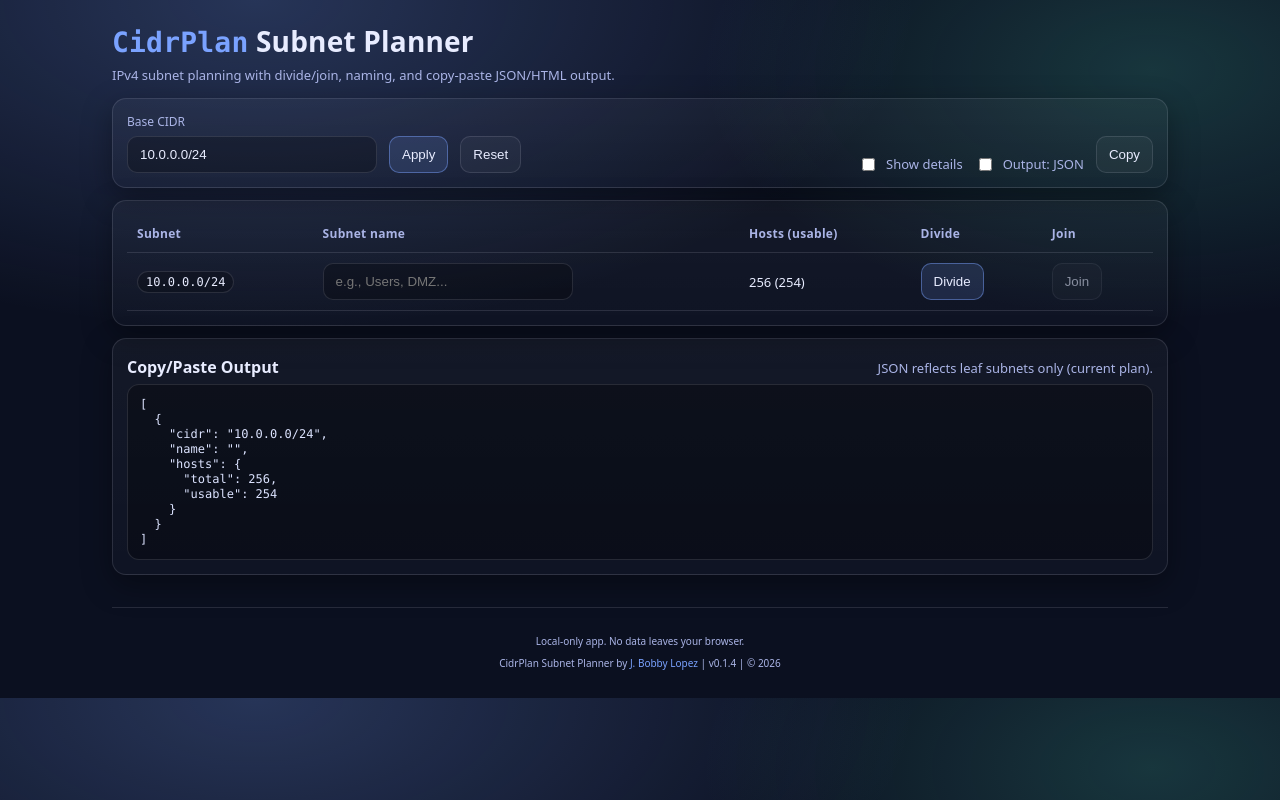
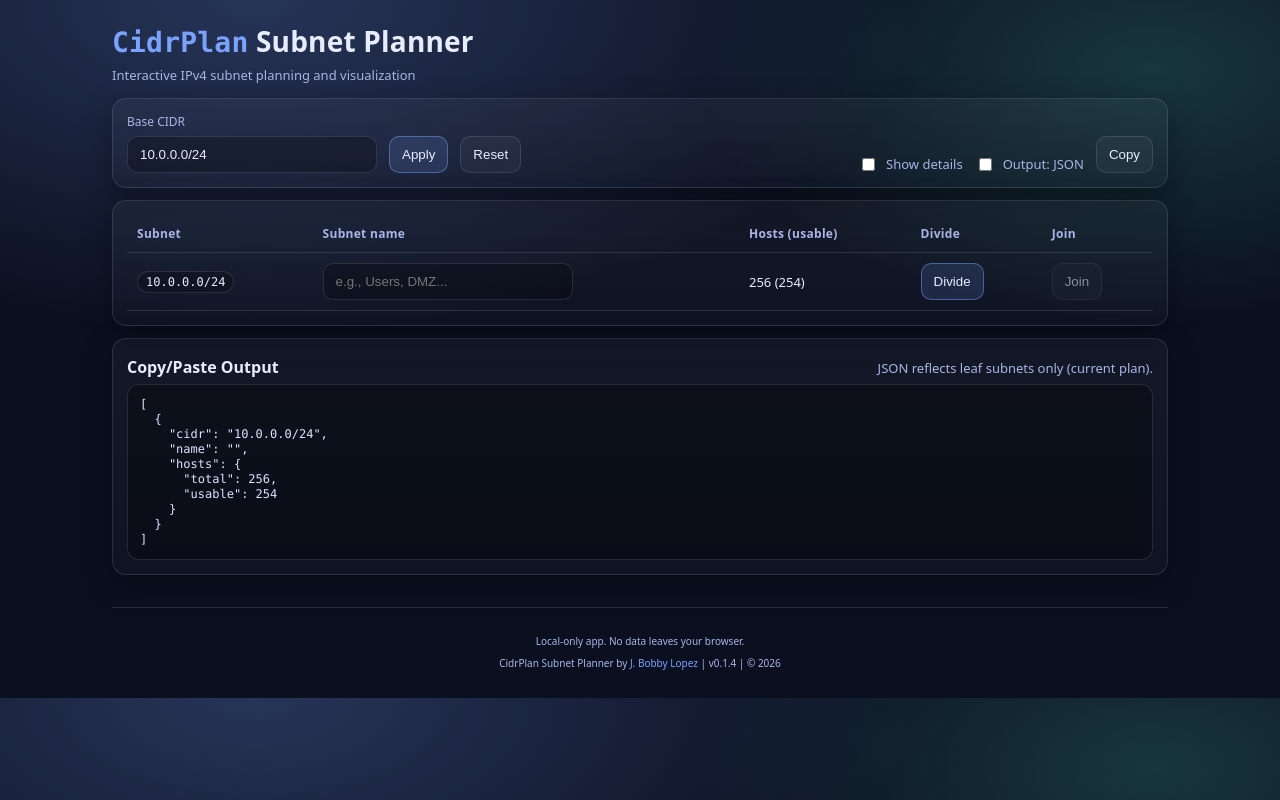
Before and after one commit to jbobbylopez/cidrplan, a plain HTML site: page index.html in a window 1280 px wide. Drawn offline with Linux system fonts and the light colour scheme.

Commit message:
Update subtitle to 'Interactive IPv4 subnet planning and visualization'
Amp-Thread-ID: https://ampcode.com/threads/T-019bf849-8c6f-77da-8047-8951ebb725e3
Co-authored-by: Amp <amp@ampcode.com>

```diff
--- a/index.html
+++ b/index.html
@@ -11,7 +11,7 @@
     <header class="header">
       <div>
          <h1><span class="appName">CidrPlan</span> Subnet Planner</h1>
-         <p class="subtitle">IPv4 subnet planning with divide/join, naming, and copy-paste JSON/HTML output.</p>
+         <p class="subtitle">Interactive IPv4 subnet planning and visualization</p>
        </div>
     </header>
 
```
